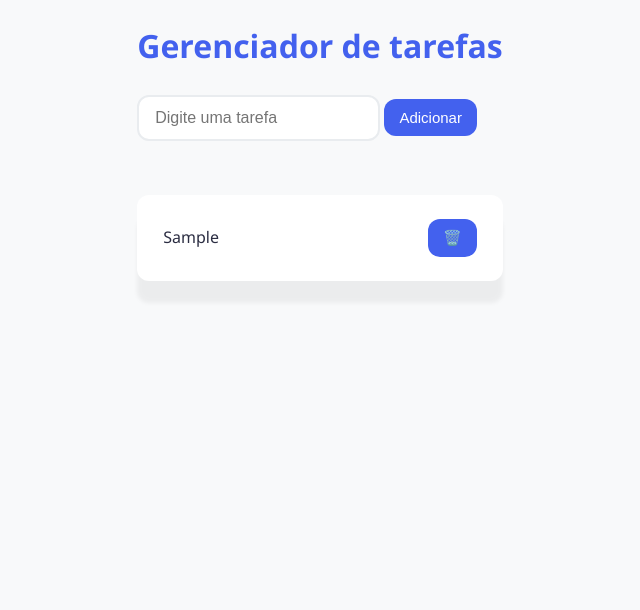
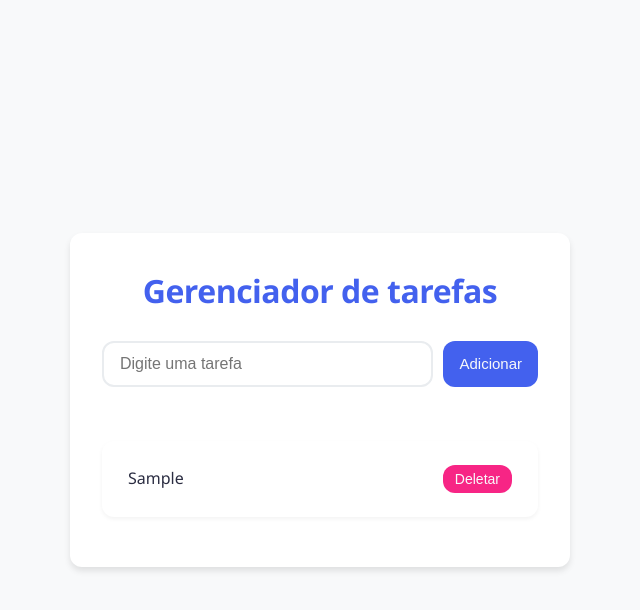
Before and after one commit to Paravani/gerenciador-tarefas-electron, a plain HTML site: page src/pages/index.html in a window 1280 px wide. Both pictures are taken after typing "Sample" into the empty fields and a click on the button "Adicionar". Shown: the whole page, without its empty margins (320-960 px from the left). Drawn offline with Linux system fonts and the light colour scheme.

Commit message:
java, css e html modernizados

```diff
--- a/src/js/script.js
+++ b/src/js/script.js
@@ -1,50 +1,56 @@
 function addTask() {
-    console.log("Entrou dentro da função addTask");
+    const input = document.getElementById('input-tarefa');
+    const taskText = input.value.trim();
 
-    // Pegar o input
-    var input = document.getElementById("input-tarefa");
-
-    // Pegar valor do input
-    var inputValue = input.value;
-
-    //Limpar o input
-    input.value = "";
-
-    // Criar
-    var list = document.getElementById("lista");
-
-    // Criar um elemento li
-    var li = document.createElement("li");
-
-    // Adicionar um valor dp INPUT para LI
-    //li.innerText = inputValue;
-    //li.innerHTML = "Minha tarefa <button>Excluir</button>";
-    //li.innerHTML = inputValue + "<button>Excluir</button>";
-    li.innerHTML = `${inputValue} <button class="excluir" onclick="this.parentElement.remove()">🗑️</button>`;
-
-    // Adicionar a função de marcar a tarefa como concluida
-    li.onclick = function () {
-        li.className = "tarefa-concluida"
+    if (taskText === '') {
+        alert('Por favor, digite uma tarefa válida!');
+        return;
     }
 
+    const lista = document.getElementById('lista');
 
-    // Adicionar o LI na lista de tarefas
-    list.appendChild(li);
+    // Criar elemento li
+    const li = document.createElement('li');
 
-    console.log(input.value);
+    // Adicionar texto da tarefa
+    const span = document.createElement('span');
+    span.textContent = taskText;
+    li.appendChild(span);
 
-     function addTask() {
-        const input = document.getElementById("input-tarefa");
-        const taskText = input.value.trim();
+    // Criar botão de deletar
+    const deleteBtn = document.createElement('button');
+    deleteBtn.textContent = 'Deletar';
+    deleteBtn.className = 'delete-btn';
+    deleteBtn.onclick = function() {
+        li.remove();
+        checkEmptyList();
+    };
 
-        if (taskText === "") return; // Não adiciona se estiver vazio
+    li.appendChild(deleteBtn);
+    lista.appendChild(li);
 
-        const lista = document.getElementById("lista");
-        const novaTarefa = document.createElement("li");
-        novaTarefa.textContent = taskText;
+    // Limpar input
+    input.value = '';
 
-        lista.appendChild(novaTarefa);
-        input.value = "";
-        input.focus();
+    // Verificar se a lista está vazia para atualizar o estado
+    checkEmptyList();
+}
+
+function checkEmptyList() {
+    const lista = document.getElementById('lista');
+    const emptyState = document.querySelector('.empty-state');
+
+    if (lista.children.length === 0) {
+        if (!emptyState) {
+            const emptyMsg = document.createElement('p');
+            emptyMsg.className = 'empty-state';
+            emptyMsg.textContent = 'Nenhuma tarefa adicionada ainda.';
+            lista.appendChild(emptyMsg);
+        }
+    } else if (emptyState) {
+        emptyState.remove();
     }
 }
+
+// Verificar estado vazio ao carregar a página
+document.addEventListener('DOMContentLoaded', checkEmptyList);
--- a/src/pages/index.html
+++ b/src/pages/index.html
@@ -1,34 +1,34 @@
 <!DOCTYPE html>
-<html lang="en">
+<html lang="pt-br">
+
 <head>
     <meta charset="UTF-8">
     <meta name="viewport" content="width=device-width, initial-scale=1.0">
     <title>Gerenciador de Tarefas</title>
-
     <link rel="stylesheet" href="../styles/styles.css">
 </head>
+
 <body>
-    <div>
+    <div class="container">
         <h1>Gerenciador de tarefas</h1>
 
-    <input
-        type="text"
+        <div class="input-group">
+            <input type="text"
                    placeholder="Digite uma tarefa"
                    id="input-tarefa"
-        onkeypress="if (event.key === 'Enter') addTask()" <!-- Detecta o Enter -->
-
+                   onkeypress="if (event.key === 'Enter') addTask()">
 
             <button class="adicionar" onclick="addTask()">
                 Adicionar
             </button>
+        </div>
 
         <ul id="lista">
             <!-- Tarefas serão adicionadas aqui -->
         </ul>
     </div>
 
-
-<!-- Arquivo para manipular nosso DOM -->
     <script src="../js/script.js"></script>
 </body>
+
 </html>
--- a/src/styles/styles.css
+++ b/src/styles/styles.css
@@ -1,17 +1,29 @@
 :root {
+  /* Cores principais */
   --primary-color: #4361ee;
-  --secondary-color: #3f37c9;
+  --primary-dark: #3f37c9;
   --accent-color: #4895ef;
+  --success-color: #4cc9f0;
+  --danger-color: #f72585;
+  --danger-dark: #d1145a;
+
+  /* Cores neutras */
   --background-color: #f8f9fa;
   --text-color: #2b2d42;
-  --light-text: #f8f9fa;
-  --success-color: #4cc9f0;
-  --danger-color: #f72585;
+  --text-light: #f8f9fa;
+  --text-muted: #6c757d;
+  --border-color: #e9ecef;
+
+  /* Efeitos visuais */
   --border-radius: 12px;
   --box-shadow: 0 4px 6px rgba(0, 0, 0, 0.1);
-  --transition: all 0.3s ease;
+  --box-shadow-hover: 0 10px 15px rgba(0, 0, 0, 0.1);
+  --transition: all 0.3s cubic-bezier(0.25, 0.8, 0.25, 1);
 }
 
+/**
+ * RESET E CONFIGURAÇÕES GERAIS
+ */
 * {
   margin: 0;
   padding: 0;
@@ -19,50 +31,62 @@
 }
 
 body {
+  min-height: 100vh;
   display: flex;
   flex-direction: column;
   align-items: center;
+  justify-content: center;
   font-family: 'Segoe UI', Roboto, Oxygen, Ubuntu, Cantarell, 'Open Sans', sans-serif;
-  background: var(--background-color);
+  background-color: var(--background-color);
   color: var(--text-color);
   line-height: 1.6;
-  padding: 20px;
-  min-height: 100vh;
+  padding: 2rem;
 }
 
+/**
+ * COMPONENTE CONTAINER
+ */
 .container {
+  width: 100%;
   max-width: 500px;
-  margin: 40px auto;
+  margin: 2.5rem auto;
   background: white;
-  padding: 30px;
+  padding: 2rem;
   border-radius: var(--border-radius);
   box-shadow: var(--box-shadow);
   transition: var(--transition);
 }
 
 .container:hover {
-  box-shadow: 0 10px 15px rgba(0, 0, 0, 0.1);
+  box-shadow: var(--box-shadow-hover);
 }
 
+/**
+ * TIPOGRAFIA
+ */
 h1 {
   text-align: center;
-  margin-bottom: 24px;
+  margin-bottom: 1.5rem;
   color: var(--primary-color);
   font-weight: 600;
+  font-size: 2rem;
+  letter-spacing: -0.5px;
 }
 
+/**
+ * FORMULÁRIO E INPUTS
+ */
 .input-group {
   display: flex;
-  gap: 10px;
-  margin-bottom: 20px;
+  gap: 0.625rem;
+  margin-bottom: 1.25rem;
 }
 
 input {
   flex: 2;
-  padding: 12px 16px;
-  flex-direction: column;
-  font-size: 16px;
-  border: 2px solid #e9ecef;
+  padding: 0.75rem 1rem;
+  font-size: 1rem;
+  border: 2px solid var(--border-color);
   border-radius: var(--border-radius);
   transition: var(--transition);
   outline: none;
@@ -70,44 +94,60 @@ input {
 
 input:focus {
   border-color: var(--accent-color);
-  box-shadow: 0 0 0 5px rgba(72, 149, 239, 0.2);
+  box-shadow: 0 0 0 3px rgba(72, 149, 239, 0.2);
 }
 
+/**
+ * BOTÕES
+ */
 button {
-  padding: 10px 15px;
+  padding: 0.625rem 1rem;
   background-color: var(--primary-color);
-  color: white;
+  color: var(--text-light);
   border: none;
   border-radius: var(--border-radius);
-  font-size: 15px;
-  font-weight: 100;
+  font-size: 0.9375rem;
+  font-weight: 500;
   cursor: pointer;
   transition: var(--transition);
 }
 
 button:hover {
-  background-color: var(--secondary-color);
-  transform: translateY(-1px);
+  background-color: var(--primary-dark);
+  transform: translateY(-2px);
 }
 
 button:active {
   transform: translateY(0);
 }
 
+.delete-btn {
+  background-color: var(--danger-color);
+  padding: 0.375rem 0.75rem;
+  font-size: 0.875rem;
+}
+
+.delete-btn:hover {
+  background-color: var(--danger-dark);
+}
+
+/**
+ * LISTA DE ITENS
+ */
 ul {
-  margin-top: 54px;
+  margin-top: 3.375rem;
   list-style: none;
 }
 
 li {
-  padding: 24px 26px;
-  margin-bottom: 18px;
+  padding: 1.5rem 1.625rem;
+  margin-bottom: 1.125rem;
   background: white;
   border-radius: var(--border-radius);
   display: flex;
   justify-content: space-between;
   align-items: center;
-  box-shadow: 0 22px 4px rgba(0, 0, 0, 0.05);
+  box-shadow: 0 2px 4px rgba(0, 0, 0, 0.05);
   transition: var(--transition);
 }
 
@@ -116,27 +156,27 @@ li:hover {
   box-shadow: 0 4px 8px rgba(0, 0, 0, 0.1);
 }
 
-.delete-btn {
-  background-color: var(--danger-color);
-  padding: 6px 12px;
-  font-size: 14px;
-}
-
-.delete-btn:hover {
-  background-color: #d1145a;
-}
-
+/**
+ * ESTADO VAZIO
+ */
 .empty-state {
   text-align: center;
-  color: #6c757d;
-  padding: 20px;
+  color: var(--text-muted);
+  padding: 1.25rem;
   font-style: italic;
 }
 
+/**
+ * RESPONSIVIDADE
+ */
 @media (max-width: 600px) {
+  body {
+    padding: 1.25rem;
+  }
+
   .container {
-    padding: 20px;
-    margin: 20px auto;
+    padding: 1.25rem;
+    margin: 1.25rem auto;
   }
 
   .input-group {
@@ -145,5 +185,6 @@ li:hover {
 
   button {
     width: 100%;
+    padding: 0.75rem;
   }
 }
```
Lines whose indentation alone changed are shown as unchanged.
